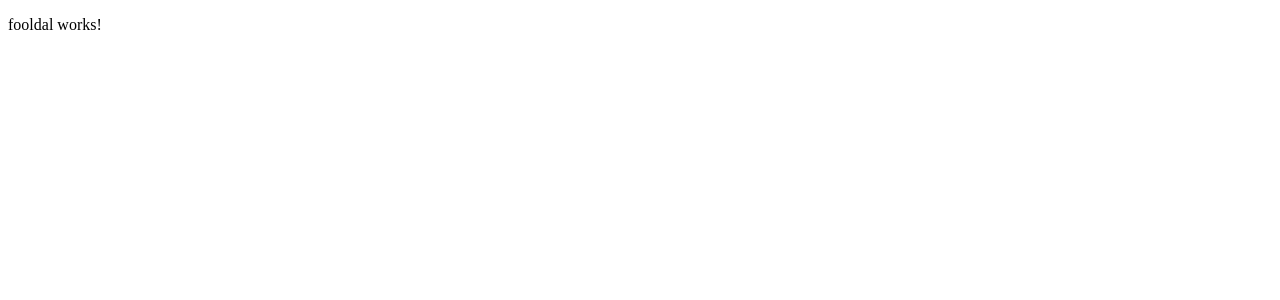
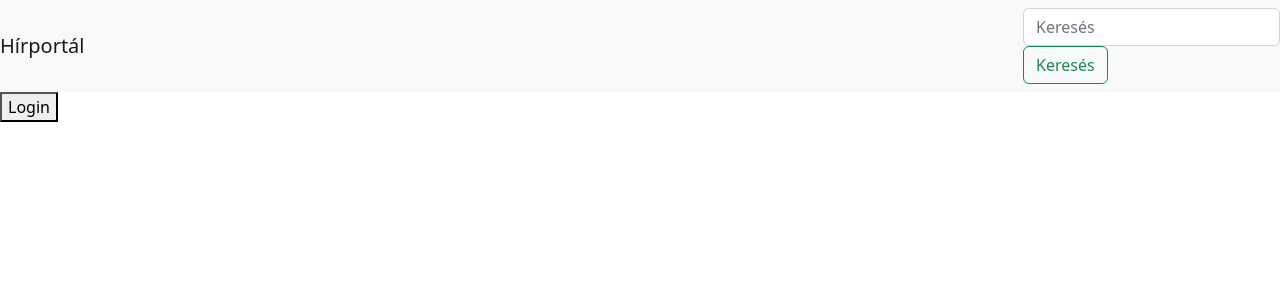
Before and after one commit to zoltan1028/hirportal, an Angular app in the folder hirportalfrontend/: page /fooldal in a window 1280 px wide. Shown: the top 300 px of the page. Built offline with nearby package versions, Linux system fonts and the light colour scheme.

Commit message:
+fooldal +szerkeszto oldal +dummy login

```diff
--- a/hirportalfrontend/package.json
+++ b/hirportalfrontend/package.json
@@ -18,6 +18,9 @@
     "@angular/platform-browser": "^16.2.0",
     "@angular/platform-browser-dynamic": "^16.2.0",
     "@angular/router": "^16.2.0",
+    "@ng-bootstrap/ng-bootstrap": "^15.1.2",
+    "@popperjs/core": "^2.11.6",
+    "bootstrap": "^5.2.3",
     "rxjs": "~7.8.0",
     "tslib": "^2.3.0",
     "zone.js": "~0.13.0"
@@ -26,6 +29,7 @@
     "@angular-devkit/build-angular": "^16.2.2",
     "@angular/cli": "~16.2.2",
     "@angular/compiler-cli": "^16.2.0",
+    "@angular/localize": "^16.2.0",
     "@types/jasmine": "~4.3.0",
     "jasmine-core": "~4.6.0",
     "karma": "~6.4.0",
--- a/hirportalfrontend/src/app/fooldal/fooldal.component.html
+++ b/hirportalfrontend/src/app/fooldal/fooldal.component.html
@@ -1 +1,15 @@
-<p>fooldal works!</p>
+<nav class="navbar navbar-light bg-light justify-content-between">
+  <a class="navbar-brand">Hírportál</a>
+  <a *ngIf="szerkeszto" class="btn btn-danger">Új hír felvétele</a>
+  <a *ngIf="szerkeszto" class="btn btn-danger" routerLink="/szerkesztes">Szerkesztes</a>
+  <form class="form-inline">
+    <input class="form-control mr-sm-2" type="search" placeholder="Keresés" aria-label="Search">
+    <button class="btn btn-outline-success my-2 my-sm-0" type="submit">Keresés</button>
+  </form>
+</nav>
+
+<section>
+  <button (click)="dummyLogin()">
+    Login
+  </button>
+</section>
--- a/hirportalfrontend/src/app/fooldal/fooldal.component.ts
+++ b/hirportalfrontend/src/app/fooldal/fooldal.component.ts
@@ -6,5 +6,11 @@ import { Component } from '@angular/core';
   styleUrls: ['./fooldal.component.scss']
 })
 export class FooldalComponent {
-
+  szerkeszto!: boolean;
+  ngOnInit() {
+    console.log("nginit")
+  }
+  dummyLogin() {
+    this.szerkeszto = !this.szerkeszto;
+  }
 }
--- /dev/null
+++ b/hirportalfrontend/src/app/szerkesztes/szerkesztes.component.html
@@ -0,0 +1 @@
+<p>szerkesztes works!</p>
--- a/hirportalfrontend/src/main.ts
+++ b/hirportalfrontend/src/main.ts
@@ -1,3 +1,5 @@
+/// <reference types="@angular/localize" />
+
 import { platformBrowserDynamic } from '@angular/platform-browser-dynamic';
 
 import { AppModule } from './app/app.module';
--- a/hirportalfrontend/src/styles.scss
+++ b/hirportalfrontend/src/styles.scss
@@ -1 +1,4 @@
 /* You can add global styles to this file, and also import other style files */
+
+/* Importing Bootstrap SCSS file. */
+@import 'bootstrap/scss/bootstrap';
--- a/hirportalfrontend/tsconfig.app.json
+++ b/hirportalfrontend/tsconfig.app.json
@@ -3,7 +3,9 @@
   "extends": "./tsconfig.json",
   "compilerOptions": {
     "outDir": "./out-tsc/app",
-    "types": []
+    "types": [
+      "@angular/localize"
+    ]
   },
   "files": [
     "src/main.ts"
```
Also changed, not shown: hirportalfrontend/src/app/app.module.ts (+11 -3 lines), hirportalfrontend/src/app/szerkesztes/szerkesztes.component.ts (added, +10 -0 lines), hirportalfrontend/src/app/szerkesztes/szerkesztes.component.scss (added), 2 other files (tests, documents, lock files or other folders).
